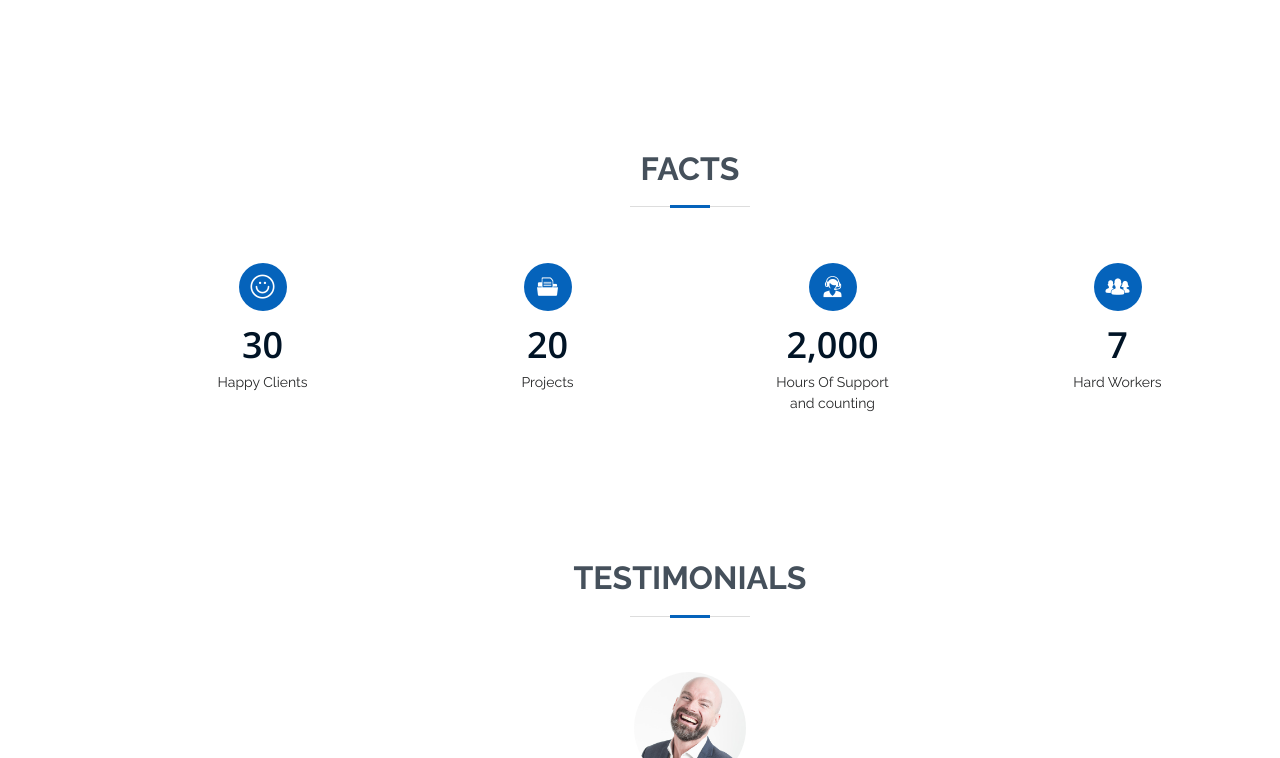
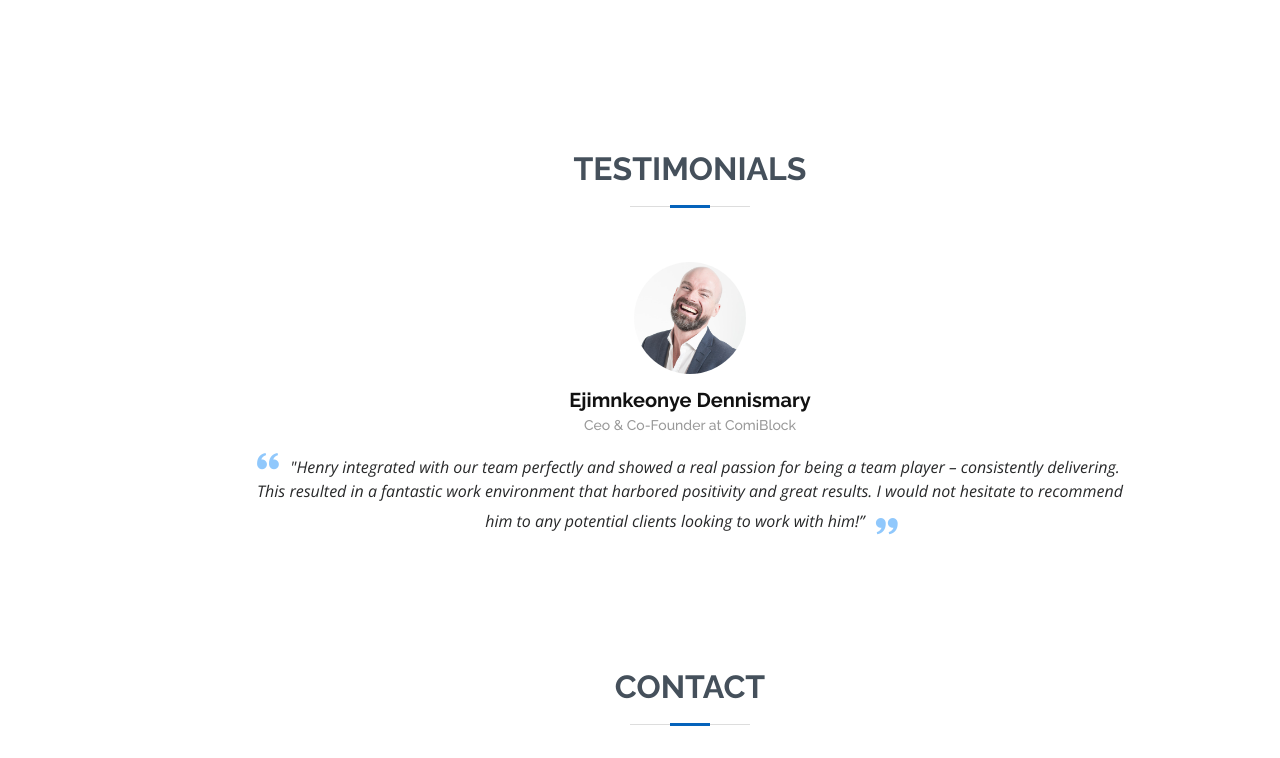
Before and after one commit to HenryEffiong/henry, a plain HTML site: page index.html in a window 1280 px wide. Shown: the part 4885-5643 px from the top of the page. Drawn offline with nearby package versions, Linux system fonts and the light colour scheme.

Commit message:
remove unnecessary  info

```diff
--- a/index.html
+++ b/index.html
@@ -547,7 +547,7 @@
     </section><!-- End Portfolio Section -->
 
     <!-- ======= Facts Section ======= -->
-    <section id="facts" class="facts">
+    <!--<section id="facts" class="facts">
       <div class="container" data-aos="fade-up">
 
         <div class="section-title">
@@ -592,7 +592,8 @@
         </div>
 
       </div>
-    </section><!-- End Facts Section -->
+    </section>-->
+  <!-- End Facts Section -->
 
 
 
```
